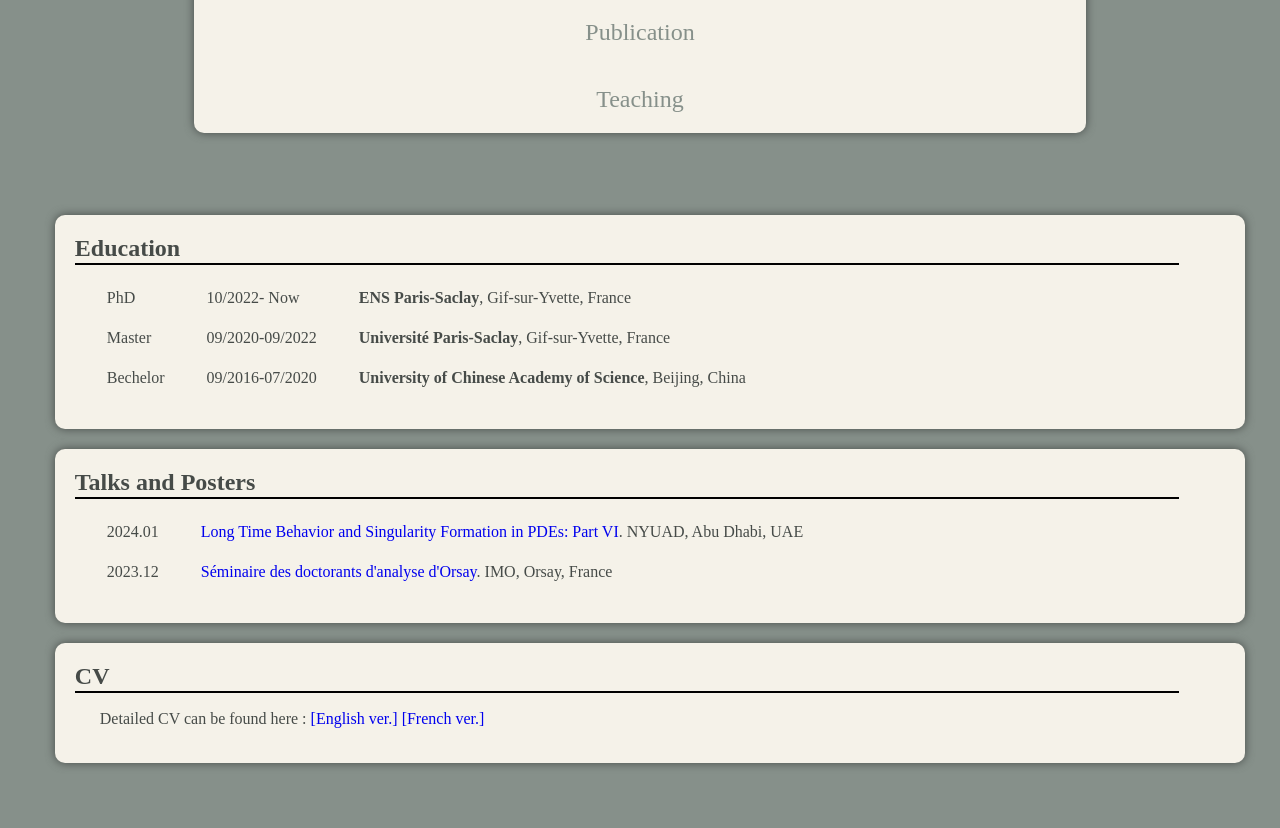
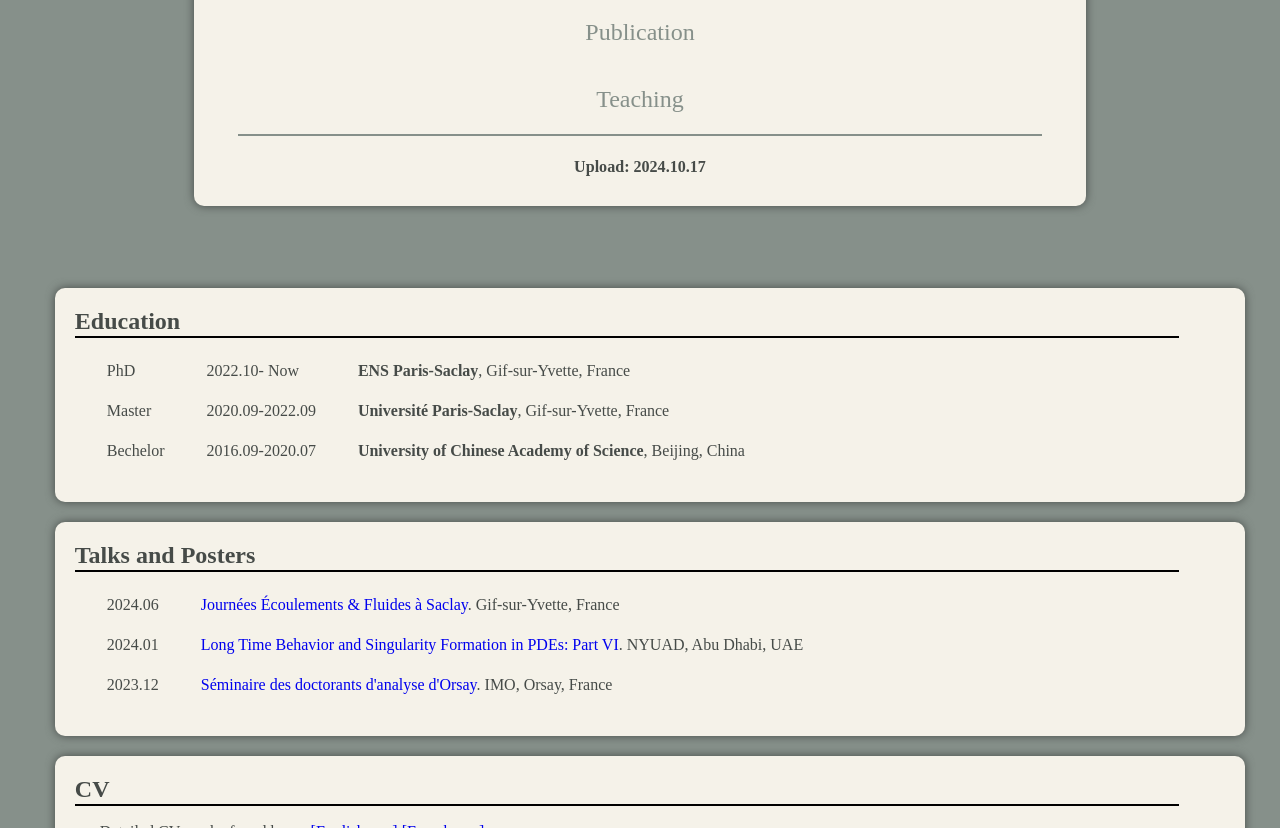
Before and after one commit to hcYang-math/hcYang-math.github.io, a plain HTML site: page en/experience.html in a window 1280 px wide. Shown: the part 272-1100 px from the top of the page. Drawn offline with Linux system fonts and the light colour scheme.

Commit message:
update2024-10-17

```diff
--- a/en/experience.html
+++ b/en/experience.html
@@ -38,6 +38,10 @@
                     <a href="..\cn\home.html" class="nav-box-lang" id="lang-cn">中文</a>
                     <a href="..\fr\home.html" class="nav-box-lang" id="lang-fr">FR</a>
                 </div> -->
+                <div class="line-horizontal" id="nav-line1"></div>
+                <nav class="nav-title">
+                    <h6>Upload: 2024.10.17</h6>
+                </nav>
             </div>
         </div>
 
@@ -52,17 +56,17 @@
                         <table>
                             <tr>
                                 <td>PhD</td>
-                                <td>10/2022- Now</td>
+                                <td>2022.10- Now</td>
                                 <td><b>ENS Paris-Saclay</b>, Gif-sur-Yvette, France</td>
                             </tr>
                             <tr>
                                 <td>Master</td>
-                                <td>09/2020-09/2022</td>
+                                <td>2020.09-2022.09</td>
                                 <td><b>Université Paris-Saclay</b>, Gif-sur-Yvette, France</td>
                             </tr>
                             <tr>
                                 <td>Bechelor</td>
-                                <td>09/2016-07/2020</td>
+                                <td>2016.09-2020.07</td>
                                 <td><b>University of Chinese Academy of Science</b>, Beijing, China</td>
                             </tr>
                         </table>
@@ -78,6 +82,10 @@
                 <div class="block-content">
                     <div class="block-box">
                         <table>
+                            <tr>
+                                <td>2024.06</td>
+                                <td><a href="https://jefs.lisn.upsaclay.fr" target="_blank">Journées Écoulements & Fluides à Saclay</a>. Gif-sur-Yvette, France</td>
+                            </tr>
                             <tr>
                                 <td>2024.01</td>
                                 <td><a href="https://nyuad.nyu.edu/en/events/2024/january/long-time-behavior-and-singularity-formation-in-pdes.html" target="_blank">Long Time Behavior and Singularity Formation in PDEs: Part VI</a>. NYUAD, Abu Dhabi, UAE</td>
```
Also changed, not shown: en/publication.html (+9 -0 lines), en/teaching.html (+4 -0 lines), index.html (+7 -3 lines), 4 other files.
